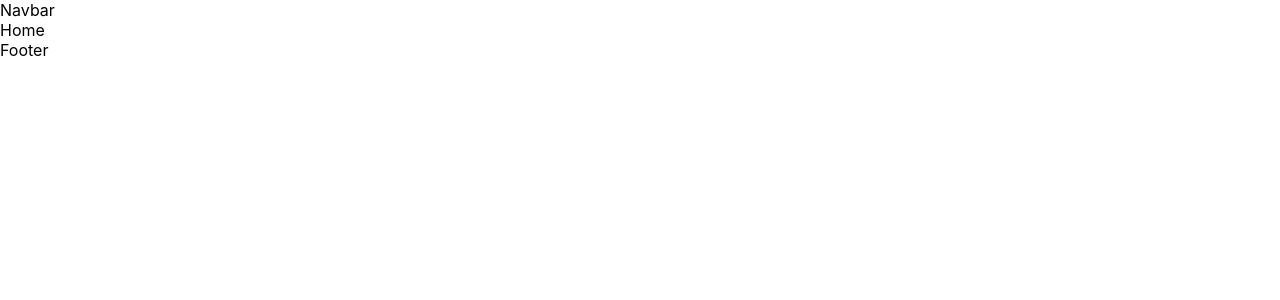
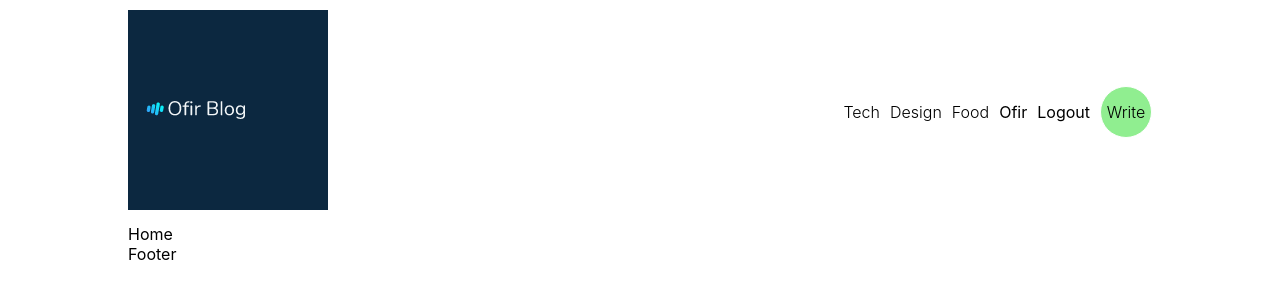
Before and after one commit to Ofir-Cohen-1/Blog_App, a React (Create React App) app in the folder blog/client/: page / in a window 1280 px wide. Shown: the top 300 px of the page. Built offline with nearby package versions, Linux system fonts and the light colour scheme.

Commit message:
Updated Navbar

```diff
--- a/blog/client/src/components/Navbar.jsx
+++ b/blog/client/src/components/Navbar.jsx
@@ -1,8 +1,38 @@
 import React from 'react'
+import { Link } from 'react-router-dom'
+import Logo from '../img/ofirBlog.png'
 
 const Navbar = () => {
   return (
-    <div>Navbar</div>
+    <div className='navbar'>
+      <div className='container'>
+        <div className='logo'>
+          <img src={Logo} alt='' />
+        </div>
+        <div className='links'>
+          <Link className='link' to='/?cat=tech'>
+            {' '}
+            <h6>Tech</h6>
+          </Link>
+          <Link className='link' to='/?cat=design'>
+            {' '}
+            <h6>Design</h6>
+          </Link>
+          <Link className='link' to='/?cat=food'>
+            {' '}
+            <h6>Food</h6>
+          </Link>
+          <span>Ofir</span>
+          <span>Logout</span>
+          <span className='write'>
+            {' '}
+            <Link className='link' to='/write'>
+              Write
+            </Link>{' '}
+          </span>
+        </div>
+      </div>
+    </div>
   )
 }
 
--- a/blog/client/src/style.scss
+++ b/blog/client/src/style.scss
@@ -1,7 +1,15 @@
 $lightGreen: #b9e7e7;
 
 .app {
+  display: flex;
+  justify-content: center;
   .container {
+    width: 1024px;
+
+    .link {
+      text-decoration: none;
+      color: inherit;
+    }
     //LOGIN & REGISTER
 
     .auth {
@@ -51,5 +59,50 @@ $lightGreen: #b9e7e7;
         }
       }
     }
+
+    //NAVBAR
+    .navbar {
+      .container {
+        padding: 10px 0px;
+        display: flex;
+        align-items: center;
+        justify-content: space-between;
+        .logo {
+          width: 120px;
+        }
+
+        .links {
+          display: flex;
+          align-items: center;
+          gap: 10px;
+
+          h6 {
+            font-size: 16px;
+            font-weight: 300;
+          }
+          span {
+            cursor: pointer;
+          }
+
+          .write {
+            background-color: lightgreen;
+            width: 50px;
+            height: 50px;
+            border-radius: 50%;
+            display: flex;
+            align-items: center;
+            justify-content: center;
+            font-weight: 300;
+            border: 1px solid white;
+
+            &:hover {
+              color: teal;
+              background-color: white;
+              border: 1px solid teal;
+            }
+          }
+        }
+      }
+    }
   }
 }
```
Also changed, not shown: blog/client/src/img/ofirBlog.png (added).
